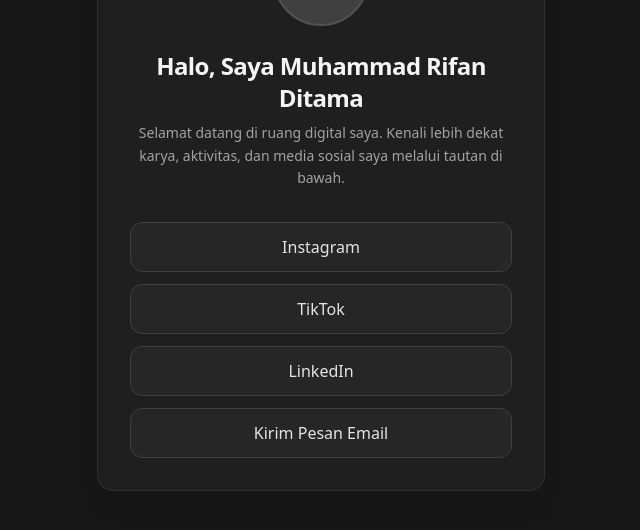
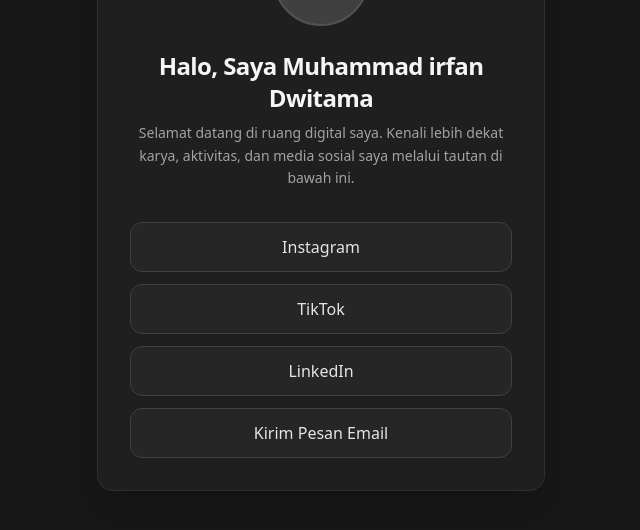
Before and after one commit to mirfanndete/mirfanndete, a plain HTML site: page index.html in a window 1280 px wide. Shown: the part 206-736 px from the top of the page, without its empty margins (319-959 px from the left). Drawn offline with nearby package versions, Linux system fonts and the light colour scheme.

Commit message:
Update index.html

```diff
--- a/index.html
+++ b/index.html
@@ -3,7 +3,7 @@
 <head>
   <meta charset="UTF-8">
   <meta name="viewport" content="width=device-width, initial-scale=1.0">
-  <title>Muhammad Rifan Ditama | Profil</title>
+  <title>Muhammad irfan Dwitama | Profil</title>
   <script src="https://cdn.tailwindcss.com"></script>
 </head>
 <body class="bg-neutral-900 text-neutral-100 flex items-center justify-center min-h-screen p-4 font-sans">
@@ -15,9 +15,9 @@
 
     <!-- Info Profil -->
     <div class="space-y-2">
-      <h1 class="text-2xl font-bold tracking-tight">Halo, Saya Muhammad Rifan Ditama</h1>
+      <h1 class="text-2xl font-bold tracking-tight">Halo, Saya Muhammad irfan Dwitama</h1>
       <p class="text-neutral-400 text-sm leading-relaxed">
-        Selamat datang di ruang digital saya. Kenali lebih dekat karya, aktivitas, dan media sosial saya melalui tautan di bawah.
+        Selamat datang di ruang digital saya. Kenali lebih dekat karya, aktivitas, dan media sosial saya melalui tautan di bawah ini.
       </p>
     </div>
 
```
